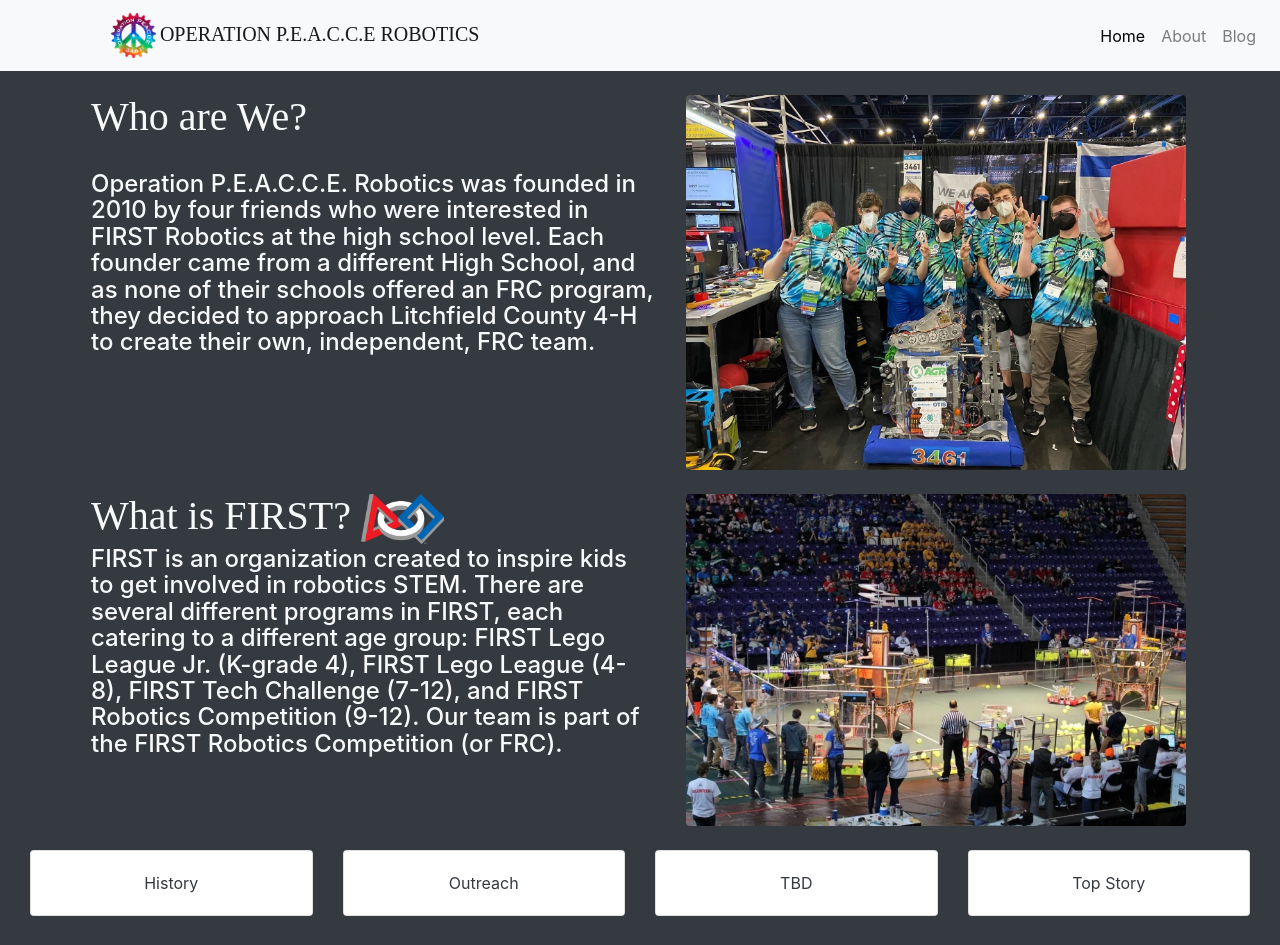
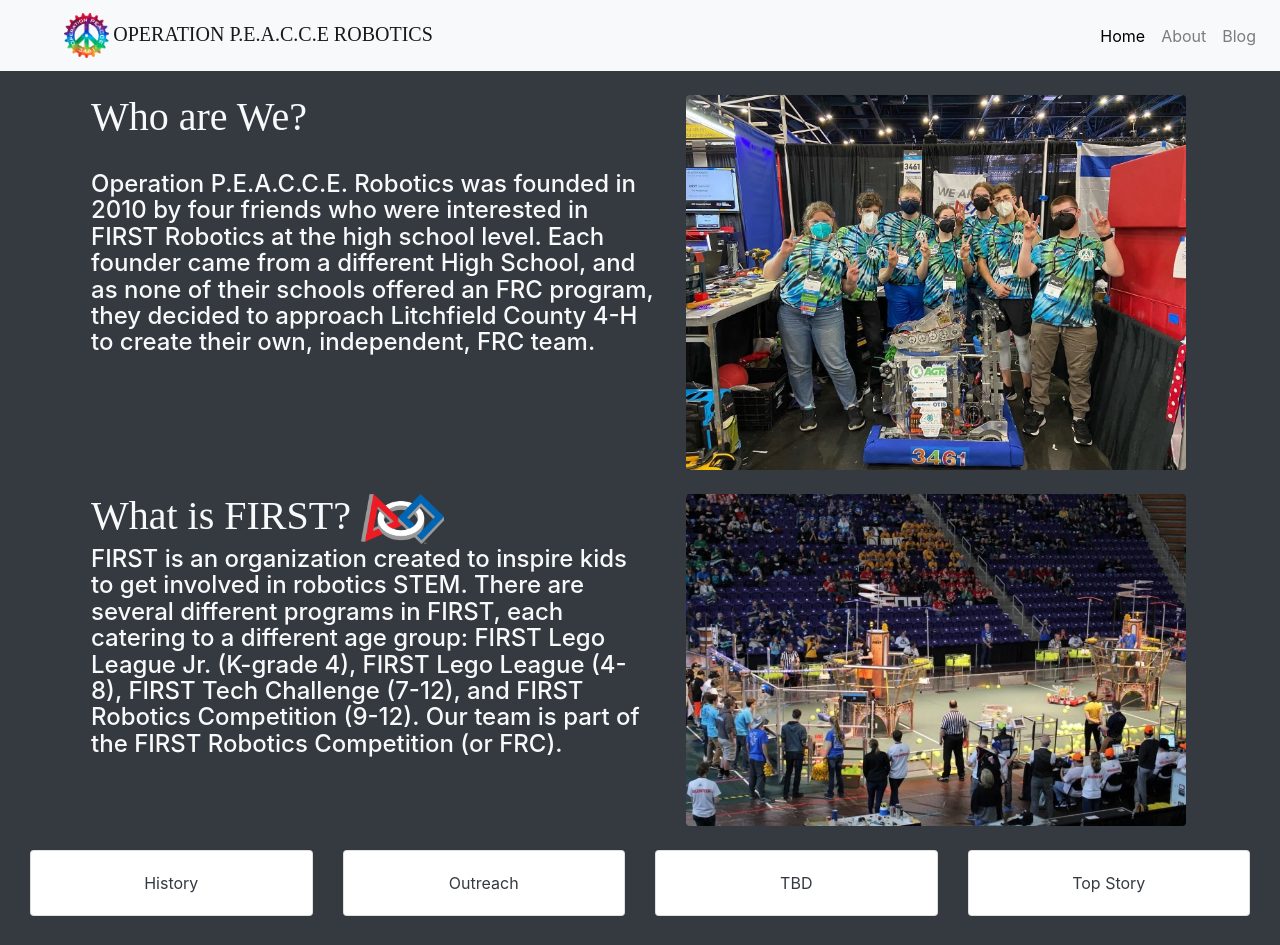
Before and after one commit to Operation-P-E-A-C-C-E-Robotics/Operation-P-E-A-C-C-E-Robotics.github.io, a Jekyll site: the page built from index.html, in a window 1280 px wide and 1289 px high. Shown: the top 945 px of the window. Built offline with Jekyll 4.4.1, drawn with Linux system fonts in a browser that asks for light colours; nearby versions of some CDN libraries.

Commit message:
nav responsive padding

```diff
--- a/_includes/navigation.html
+++ b/_includes/navigation.html
@@ -5,7 +5,7 @@
     </button>
 
     <div class="navbar-brand">
-      <a style="padding-left: 25%;"><img src="../assets/images/PeacceLogoTieDyeWhiteText.svg" style="width:45px; height:45px;"><h class="text-lg-center  navbar-brand" style="padding-left: 1%; font-family: 'BankGothic';">OPERATION P.E.A.C.C.E ROBOTICS</h></a>
+      <a class="pl-xl-5"><img src="../assets/images/PeacceLogoTieDyeWhiteText.svg" style="width:45px; height:45px;"><h class="text-lg-center  navbar-brand" style="padding-left: 1%; font-family: 'BankGothic';">OPERATION P.E.A.C.C.E ROBOTICS</h></a>
     </div>
 
     <div class="collapse navbar-collapse justify-content-end" id="collapsibleNavbar">
```
